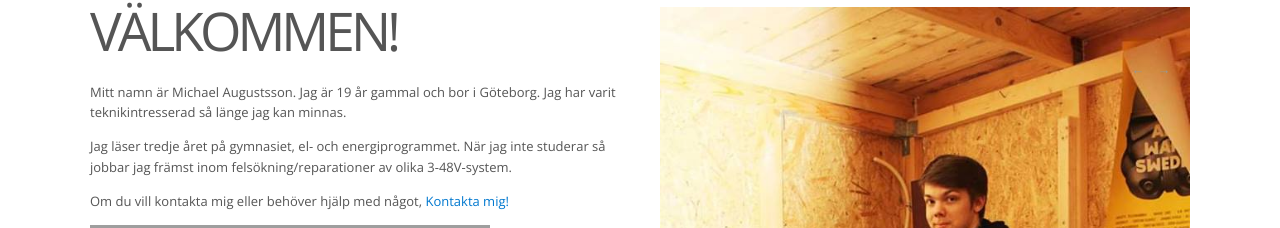
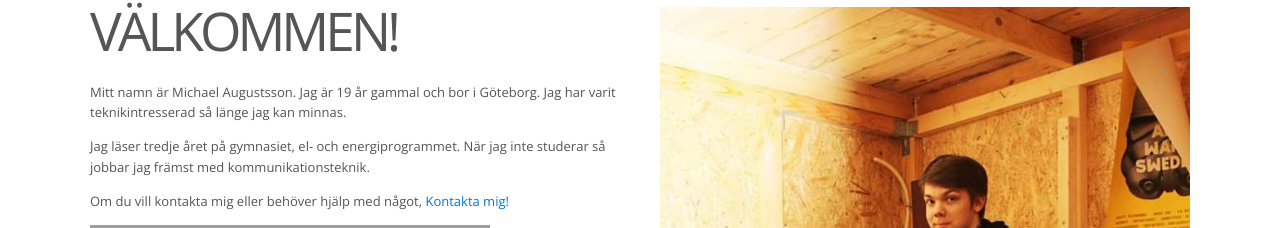
Before and after one commit to madata/madata.github.io, a plain HTML site: page index.html in a window 1280 px wide. Shown: the part 307-535 px from the top of the page. Drawn offline with nearby package versions, Linux system fonts and the light colour scheme; grey boxes are pictures that could not be loaded.

Commit message:
Add files via upload

```diff
--- a/index.html
+++ b/index.html
@@ -63,7 +63,7 @@
 
 </p>
 
-<p>Jag l&auml;ser tredje &aring;ret p&aring; gymnasiet, el- och energiprogrammet. N&auml;r jag inte studerar s&aring; jobbar jag fr&auml;mst inom fels&ouml;kning/reparationer av olika 3-48V-system.</p>
+<p>Jag l&auml;ser tredje &aring;ret p&aring; gymnasiet, el- och energiprogrammet. N&auml;r jag inte studerar s&aring; jobbar jag fr&auml;mst med kommunikationsteknik.</p>
 
                 <p>Om du vill kontakta mig eller beh&ouml;ver hj&auml;lp med n&aring;got, <a href="kontakt.html">Kontakta mig!</a>  </p>
 
```
